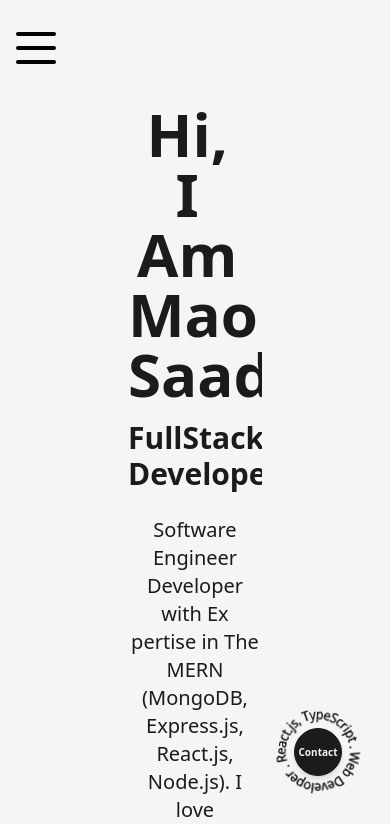
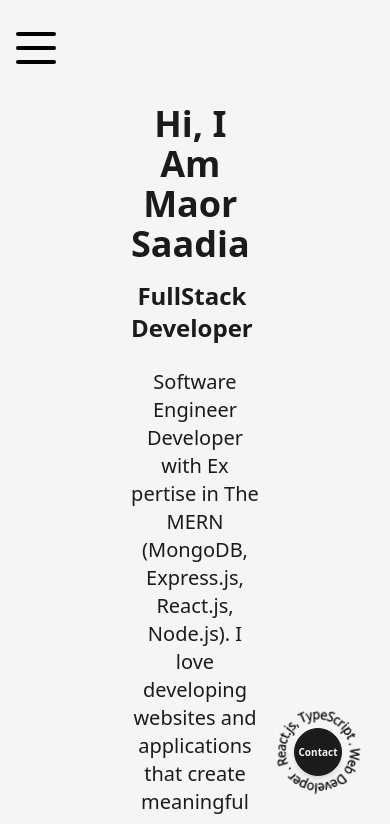
Before and after one commit to MaorSaadia/MyPortfolio, a Next.js app: page / in a window 390 px wide. Shown: the top 824 px of the page. Built offline with nearby package versions, Linux system fonts and the light colour scheme.

Commit message:
small text fix

```diff
--- a/src/pages/index.jsx
+++ b/src/pages/index.jsx
@@ -50,11 +50,11 @@ export default function Home() {
             <div className="flex flex-col items-center self-center w-full text-center">
               <AnimatedText
                 text="Hi, I Am Maor Saadia"
-                className="xs:text-6xl lg:text-7xl"
+                className="text-base xs:text-4xl lg:text-7xl"
               />
               <AnimatedText
                 text="FullStack Developer"
-                className="xs:text-3xl lg:text-5xl"
+                className="text-base xs:text-2xl lg:text-5xl"
               />
               <p className="my-4 text-base font-medium xs:text-xl lg:text-2xl">
                 Software Engineer Developer with Ex pertise in The MERN
```
